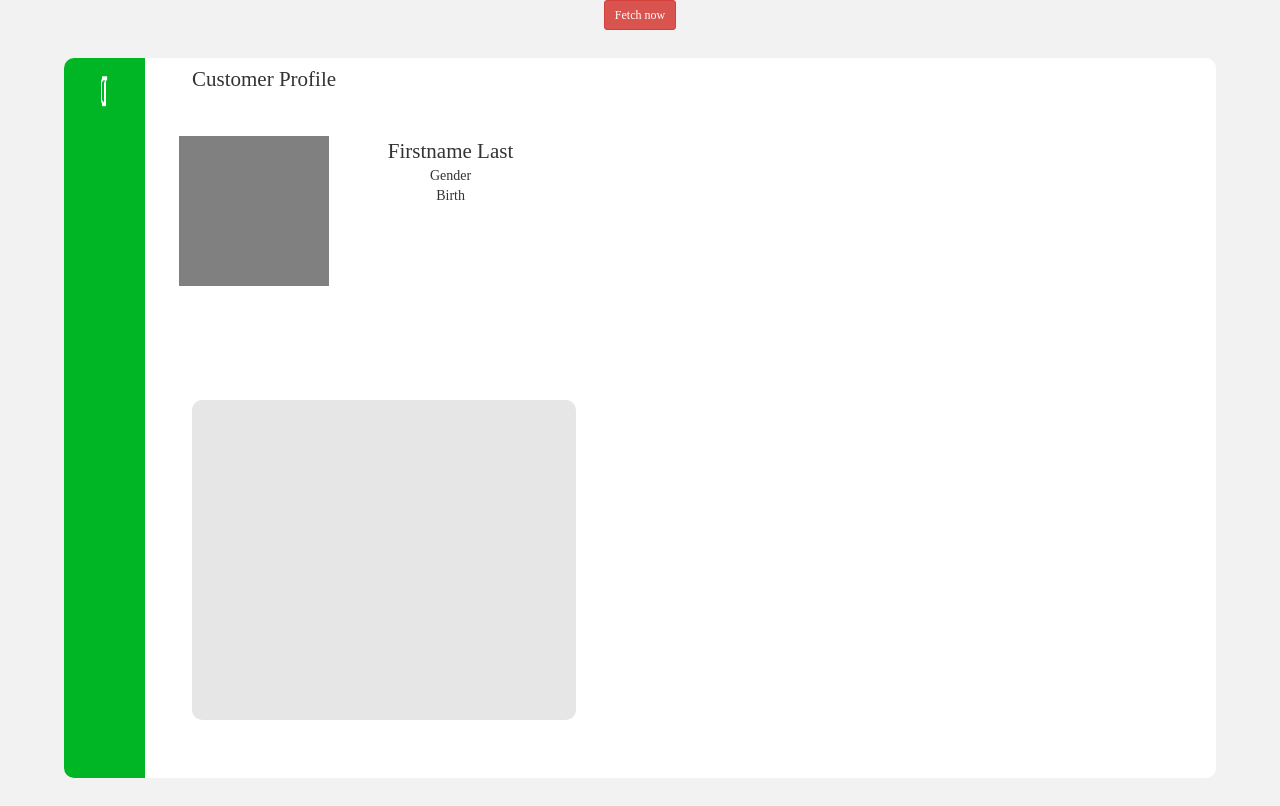
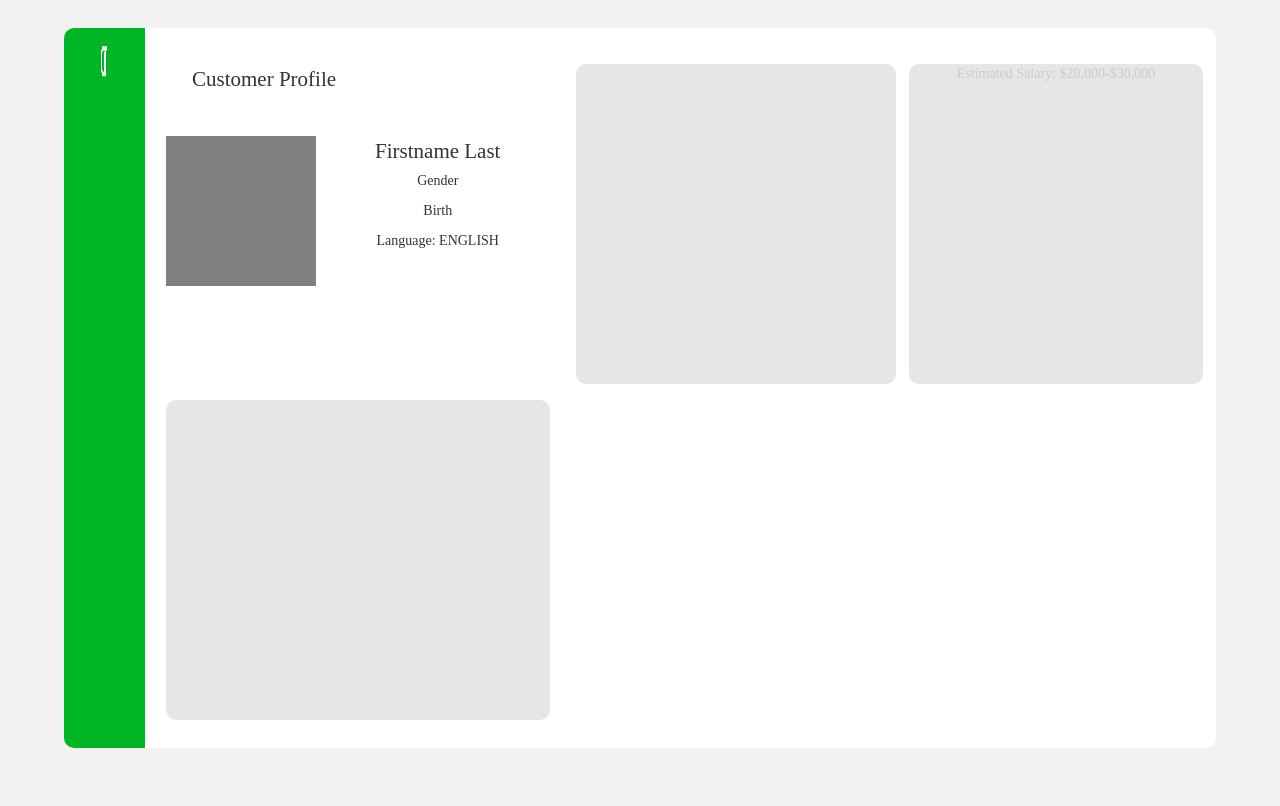
Before and after one commit to suyasha0/seabob-wuft, a React (Create React App) app: page / in a window 1280 px wide. Built offline with nearby package versions, Linux system fonts and the light colour scheme.

Commit message:
add some boxes

```diff
--- a/src/App.css
+++ b/src/App.css
@@ -22,7 +22,7 @@ div{
 }
 
 .App-logo {
-  animation: App-logo-spin infinite linear;
+  animation: App-logo-spin 1s linear;
   animation-duration: 7s;
   width: 70%;
   padding-top: 10%;
@@ -46,7 +46,7 @@ div{
 .App-pic {
   position: fixed;
   top: 17%;
-  left: 14%;
+  left: 13%;
   width: 150px;
   height: 150px;
   background-color: grey;
@@ -55,9 +55,10 @@ div{
 .App-desc {
   position: fixed;
   top: 17%;
-  left: 25.7%;
+  left: 24.7%;
   width: 19%;
   text-align: center;
+  line-height: 30px;
 }
 
 #name {
@@ -67,7 +68,7 @@ div{
 .App-input {
   position: fixed;
   top: 50%;
-  left: 15%;
+  left: 13%;
   width: 30%;
   height: 40%;
   background-color: grey;
@@ -83,3 +84,36 @@ div{
   /*from { transform: rotate(0deg); }
   to { transform-origin: rotate(360deg); }*/
 }
+
+.btn-sm {
+  position: fixed;
+  top: 20%;
+  left: 50%;
+}
+
+.App-calls {
+  position: fixed;
+  top: 8%;
+  left: 45%;
+  width: 25%;
+  height: 40%;
+  background-color: grey;
+  opacity: .2;
+  border-radius: 10px;
+}
+
+.App-specs {
+  position: fixed;
+  top: 8%;
+  left: 71%;
+  width: 23%;
+  height: 40%;
+  background-color: grey;
+  opacity: .2;
+  border-radius: 10px;
+}
+
+.text {
+  color: black;
+  opacity: 1;
+}
--- a/src/App.js
+++ b/src/App.js
@@ -12,23 +12,25 @@ class App extends Component {
 
 
   fetchData(){
-    fetch('https://api-wufthacks.xlabs.one:8243/facebookGraphAPI/1.0.0/v2.11/me?access_token=EAACD7kf3Pg8BANrTtBmJRfyk2gHYjSY1kWx9lCoHNPPak3osdyYHIh8kV8IfQrUSpvRYMRuZCQSqpYa4fPeImHYlH3TFu4EOue2Re56EZCpIAQjWlufIM4HuZCAItt8O5jxEZB2ZAv4T933jCIeb3ZBqjOFNG5dBmrOTU1o8hyiwZDZD&fields=cover%2Cname%2Cid%2Cabout%2C%20gender', {
+    fetch('https://api-wufthacks.xlabs.one:8243/facebookGraphAPI/1.0.0/v2.11/me?access_token=EAACD7kf3Pg8BANrTtBmJRfyk2gHYjSY1kWx9lCoHNPPak3osdyYHIh8kV8IfQrUSpvRYMRuZCQSqpYa4fPeImHYlH3TFu4EOue2Re56EZCpIAQjWlufIM4HuZCAItt8O5jxEZB2ZAv4T933jCIeb3ZBqjOFNG5dBmrOTU1o8hyiwZDZD&fields=cover%2Cname%2Cid%2Cabout', {
       headers: {
         "Accept": "application/json",
-       // "X-Api-Key": "eyJhbGciOiJIUzUxMiJ9.eyJzdWIiOiJqYW1lc2FydGh1ciIsImV4cCI6MTUxODUzMjIxOH0.-RMBLl5LQXVSyK3HOaJtoz3tJzictVIYo_ePC-fcYGNDyFjQ8QK-zSnEiDbpWCvPafjG8g3ptz3fauvbcsvTGg",
+        "X-Api-Key": "eyJhbGciOiJIUzUxMiJ9.eyJzdWIiOiJqYW1lc2FydGh1ciIsImV4cCI6MTUxODUzMjIxOH0.-RMBLl5LQXVSyK3HOaJtoz3tJzictVIYo_ePC-fcYGNDyFjQ8QK-zSnEiDbpWCvPafjG8g3ptz3fauvbcsvTGg",
         "Authorization": "Bearer d515abaf-dcf7-341e-ac14-099b63c5c1c3",
        // "Cache-Control": "no-cache",
        // "Postman-Token": "f0136045-e306-276a-e410-efbea980d06a",
-       // "Access-Control-Allow-Origin":'*'
+        "Access-Control-Allow-Origin":'*'
       }
     })
     .then(response=>response.json())
-    .then((responseData, err) => {
-      console.log(responseData.gender)
-    })
-      // .then(contacts => this.setState({contacts}))
-      // .catch(error => console.log('parsing failed',error))
+    .then(parsedJSON => parsedJSON.results.map(user =>({
+      name:`${user.gender}`
+        }
+      )))
+      .then(contacts => this.setState({contacts}))
+      .catch(error => console.log('parsing failed',error))
   }
+
 
   render() {
     const {contacts} = this.state;
@@ -51,10 +53,15 @@ class App extends Component {
             <div id="name">Firstname Last</div>
             <div>Gender</div>
             <div>Birth</div>
+            <div>Language: ENGLISH</div>
             </div>
+            <div className="App-calls" />
             <div className="App-input" />
+            <div className="App-specs">
+            <div className="text">Estimated Salary: $20,000-$30,000</div>
             </div>
-<div className="panel-group">
+            </div>
+        <div className="panel-group">
        {
            contacts.length > 0 ? contacts.map(contact => {
                const {name} = contact;
```
Also changed, not shown: 1 other file (tests, documents, lock files or other folders).
